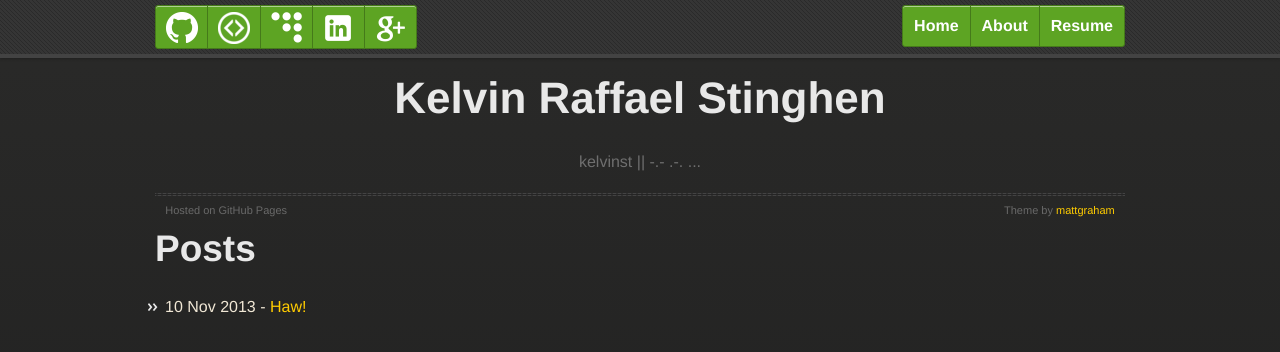
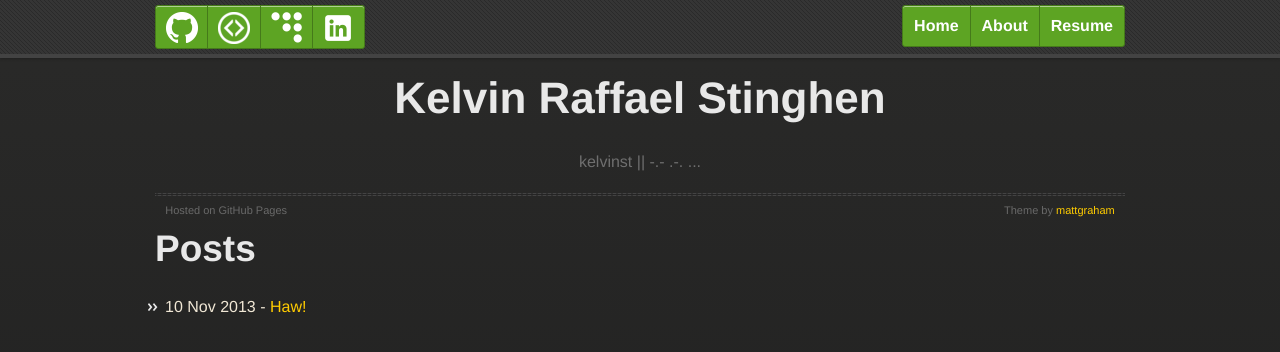
Before and after one commit to kelvinst/kelvinst.github.io, a Jekyll site: the page built from index.html, in a window 1280 px wide. Shown: the top 352 px of the page. Built offline with Jekyll 4.4.1, drawn with Linux system fonts in a browser that asks for light colours.

Commit message:
Remove google plus

```diff
--- a/_layouts/default.html
+++ b/_layouts/default.html
@@ -37,11 +37,6 @@
           <li>
             <a href="http://www.linkedin.com/pub/kelvin-stinghen/31/34a/906" class="tiny button success">
               <img src="{{ site.url }}/img/linkedin.png" />
-            </a>
-          </li>
-          <li>
-            <a href="google.com/+KelvinRaffaelStinghen" class="tiny button success">
-              <img src="{{ site.url }}/img/googleplus.png" />
             </a>
           </li>
         </ul>
```
Also changed, not shown: img/googleplus.png (deleted).
